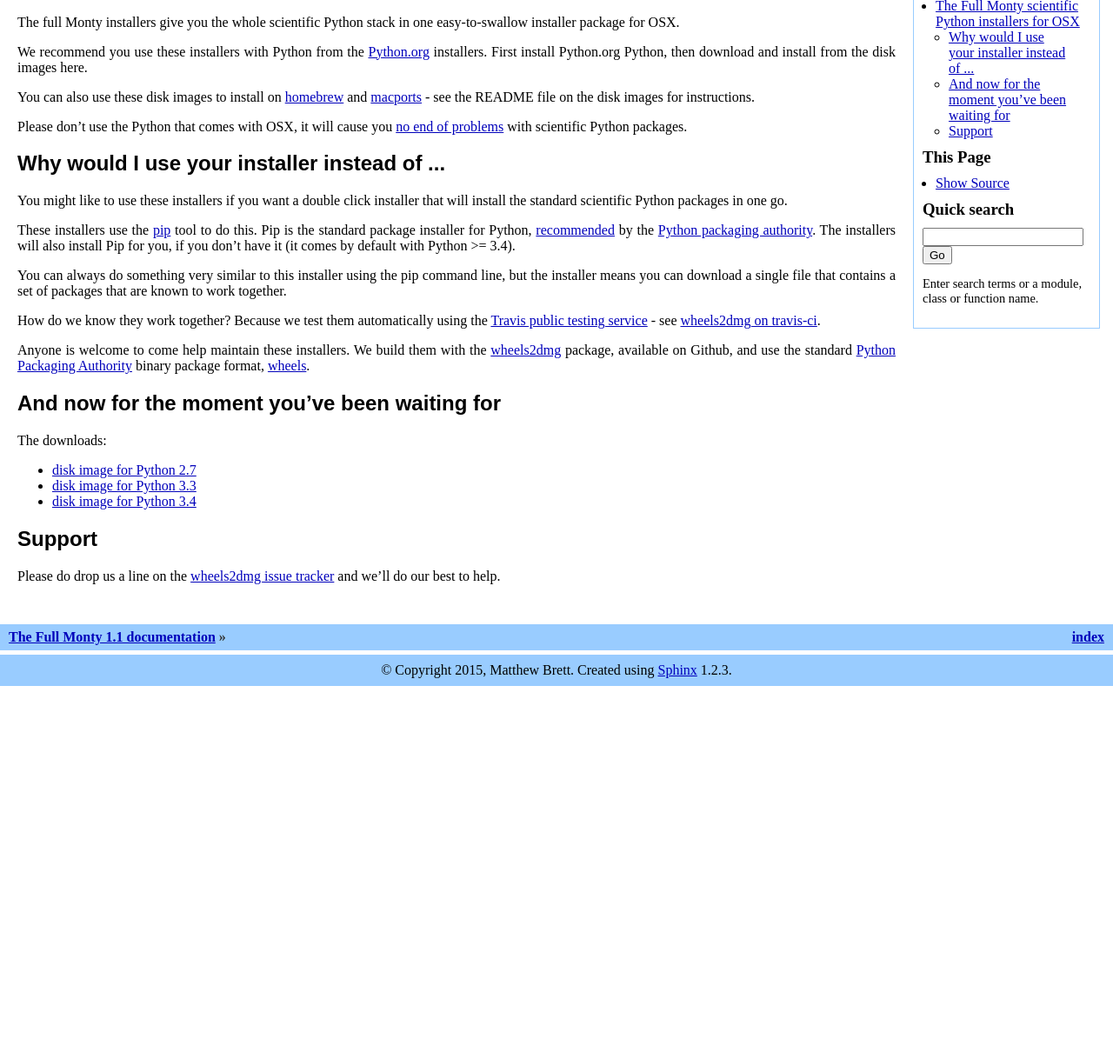
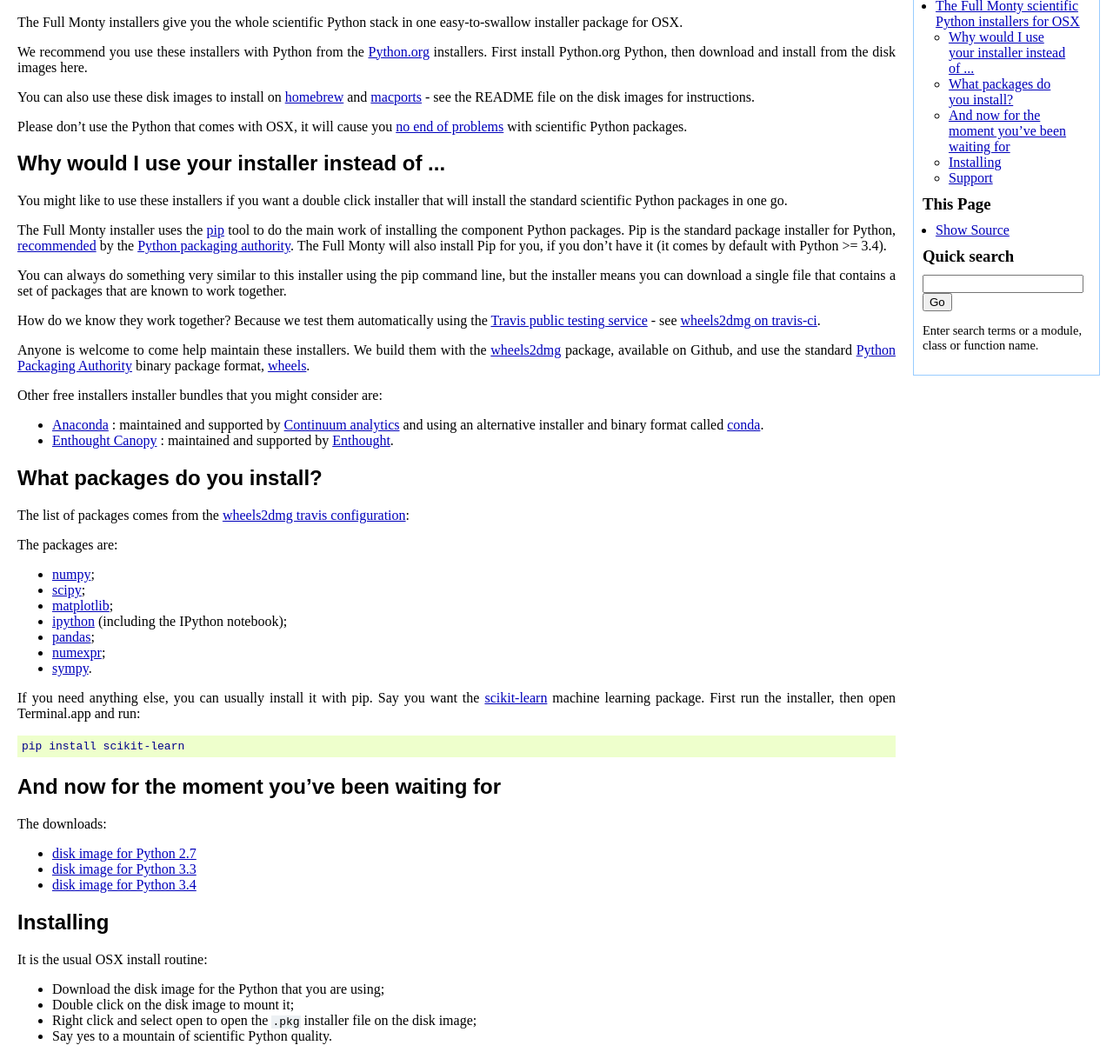
Before and after one commit to FullMonty/fullmonty.github.io, a plain HTML site: page index.html in a window 1280 px wide. Shown: the part 90-1300 px from the top of the page at 87% size. Before the commit the page ends 879 px from the top, so only its background shows below. Drawn offline with nearby package versions, Linux system fonts and the light colour scheme; some packages are replaced by stand-ins of ours.

Commit message:
Expand front page.

```diff
--- a/index.html
+++ b/index.html
@@ -44,7 +44,7 @@
 
   <div class="section" id="the-full-monty-scientific-python-installers-for-osx">
 <h1>The Full Monty scientific Python installers for OSX<a class="headerlink" href="#the-full-monty-scientific-python-installers-for-osx" title="Permalink to this headline">¶</a></h1>
-<p>The full Monty installers give you the whole scientific Python stack in one
+<p>The Full Monty installers give you the whole scientific Python stack in one
 easy-to-swallow installer package for OSX.</p>
 <p>We recommend you use these installers with Python from the <a class="reference external" href="http://www.python.org">Python.org</a>
 installers.  First install Python.org Python, then download and install from
@@ -57,10 +57,11 @@ problems</a> with scientific Python packages.</p>
 <h2>Why would I use your installer instead of ...<a class="headerlink" href="#why-would-i-use-your-installer-instead-of" title="Permalink to this headline">¶</a></h2>
 <p>You might like to use these installers if you want a double click installer
 that will install the standard scientific Python packages in one go.</p>
-<p>These installers use the <a class="reference external" href="https://pip.pypa.io/en/latest/index.html">pip</a> tool to do this.  Pip is the standard
-package installer for Python, <a class="reference external" href="https://python-packaging-user-guide.readthedocs.org/en/latest/current.html">recommended</a> by the
-<a class="reference external" href="https://www.pypa.io/en/latest/">Python packaging authority</a>.  The installers will also install Pip for you,
-if you don&#8217;t have it (it comes by default with Python &gt;= 3.4).</p>
+<p>The Full Monty installer uses the <a class="reference external" href="https://pip.pypa.io/en/latest/index.html">pip</a> tool to do the main work of
+installing the component Python packages.  Pip is the standard package
+installer for Python, <a class="reference external" href="https://python-packaging-user-guide.readthedocs.org/en/latest/current.html">recommended</a> by the <a class="reference external" href="https://www.pypa.io/en/latest/">Python
+packaging authority</a>.  The Full Monty will also install Pip for you, if you
+don&#8217;t have it (it comes by default with Python &gt;= 3.4).</p>
 <p>You can always do something very similar to this installer using the pip
 command line, but the installer means you can download a single file that
 contains a set of packages that are known to work together.</p>
@@ -70,6 +71,32 @@ travis-ci</a>.</p>
 <p>Anyone is welcome to come help maintain these installers.  We build them with
 the <a class="reference external" href="https://github.com/matthew-brett/wheels2dmg">wheels2dmg</a> package, available on Github, and use the standard <a class="reference external" href="https://www.pypa.io/en/latest/">Python
 Packaging Authority</a> binary package format, <a class="reference external" href="http://legacy.python.org/dev/peps/pep-0427">wheels</a>.</p>
+<p>Other free installers installer bundles that you might consider are:</p>
+<ul class="simple">
+<li><a class="reference external" href="https://store.continuum.io/cshop/anaconda">Anaconda</a> : maintained and supported by <a class="reference external" href="http://www.continuum.io">Continuum analytics</a> and using
+an alternative installer and binary format called <a class="reference external" href="http://conda.pydata.org/docs/">conda</a>.</li>
+<li><a class="reference external" href="https://www.enthought.com/products/canopy/">Enthought Canopy</a> : maintained and supported by <a class="reference external" href="https://www.enthought.com/">Enthought</a>.</li>
+</ul>
+</div>
+<div class="section" id="what-packages-do-you-install">
+<h2>What packages do you install?<a class="headerlink" href="#what-packages-do-you-install" title="Permalink to this headline">¶</a></h2>
+<p>The list of packages comes from the <a class="reference external" href="https://github.com/matthew-brett/wheels2dmg/blob/master/.travis.yml">wheels2dmg travis configuration</a>:</p>
+<p>The packages are:</p>
+<ul class="simple">
+<li><a class="reference external" href="http://www.numpy.org">numpy</a>;</li>
+<li><a class="reference external" href="http://www.scipy.org/scipylib/index.html">scipy</a>;</li>
+<li><a class="reference external" href="http://matplotlib.org">matplotlib</a>;</li>
+<li><a class="reference external" href="http://ipython.org">ipython</a> (including the IPython notebook);</li>
+<li><a class="reference external" href="http://pandas.pydata.org">pandas</a>;</li>
+<li><a class="reference external" href="https://github.com/pydata/numexpr">numexpr</a>;</li>
+<li><a class="reference external" href="http://www.sympy.org">sympy</a>.</li>
+</ul>
+<p>If you need anything else, you can usually install it with pip.  Say you want
+the <a class="reference external" href="http://scikit-learn.org">scikit-learn</a> machine learning package.  First run the installer, then
+open Terminal.app and run:</p>
+<div class="highlight-python"><div class="highlight"><pre>pip install scikit-learn
+</pre></div>
+</div>
 </div>
 <div class="section" id="and-now-for-the-moment-you-ve-been-waiting-for">
 <h2>And now for the moment you&#8217;ve been waiting for<a class="headerlink" href="#and-now-for-the-moment-you-ve-been-waiting-for" title="Permalink to this headline">¶</a></h2>
@@ -78,6 +105,17 @@ Packaging Authority</a> binary package format, <a class="reference external" hre
 <li><a class="reference external" href="https://3f23b170c54c2533c070-1c8a9b3114517dc5fe17b7c3f8c63a43.ssl.cf2.rackcdn.com/scipy-stack-py27-1.1.dmg">disk image for Python 2.7</a></li>
 <li><a class="reference external" href="https://3f23b170c54c2533c070-1c8a9b3114517dc5fe17b7c3f8c63a43.ssl.cf2.rackcdn.com/scipy-stack-py33-1.1.dmg">disk image for Python 3.3</a></li>
 <li><a class="reference external" href="https://3f23b170c54c2533c070-1c8a9b3114517dc5fe17b7c3f8c63a43.ssl.cf2.rackcdn.com/scipy-stack-py34-1.1.dmg">disk image for Python 3.4</a></li>
+</ul>
+</div>
+<div class="section" id="installing">
+<h2>Installing<a class="headerlink" href="#installing" title="Permalink to this headline">¶</a></h2>
+<p>It is the usual OSX install routine:</p>
+<ul class="simple">
+<li>Download the disk image for the Python that you are using;</li>
+<li>Double click on the disk image to mount it;</li>
+<li>Right click and select open to open the <tt class="docutils literal"><span class="pre">.pkg</span></tt> installer file on the disk
+image;</li>
+<li>Say yes to a mountain of scientific Python quality.</li>
 </ul>
 </div>
 <div class="section" id="support">
@@ -97,7 +135,9 @@ best to help.</p>
   <ul>
 <li><a class="reference internal" href="#">The Full Monty scientific Python installers for OSX</a><ul>
 <li><a class="reference internal" href="#why-would-i-use-your-installer-instead-of">Why would I use your installer instead of ...</a></li>
+<li><a class="reference internal" href="#what-packages-do-you-install">What packages do you install?</a></li>
 <li><a class="reference internal" href="#and-now-for-the-moment-you-ve-been-waiting-for">And now for the moment you&#8217;ve been waiting for</a></li>
+<li><a class="reference internal" href="#installing">Installing</a></li>
 <li><a class="reference internal" href="#support">Support</a></li>
 </ul>
 </li>
--- a/searchindex.js
+++ b/searchindex.js
@@ -1 +1 @@
-Search.setIndex({envversion:42,terms:{pleas:0,wheels2dmg:0,set:0,swallow:0,want:0,give:0,readm:0,becaus:0,automat:0,packag:0,instruct:0,first:0,file:0,homebrew:0,download:0,our:0,disk:0,click:0,best:0,help:0,alwai:0,from:0,welcom:0,easi:0,author:0,someth:0,doubl:0,work:0,avail:0,also:0,macport:0,anyon:0,build:0,recommend:0,test:0,binari:0,tracker:0,might:0,imag:0,singl:0,caus:0,wheel:0,them:0,thi:0,thei:0,format:0,travi:0,tool:0,end:0,here:0,standard:0,how:0,pip:0,togeth:0,veri:0,org:0,line:0,come:0,stack:0,known:0,github:0,don:0,like:0,"default":0,whole:0,servic:0,drop:0,see:0,"public":0,issu:0,maintain:0,command:0,can:0,have:0,contain:0,problem:0,mean:0,similar:0,know:0},objtypes:{},objnames:{},filenames:["index"],titles:["The Full Monty scientific Python installers for OSX"],objects:{},titleterms:{osx:0,full:0,would:0,scientif:0,python:0,support:0,monti:0,why:0,moment:0,been:0,instal:0,instead:0,you:0,now:0,your:0,wait:0}})
+Search.setIndex({envversion:42,terms:{help:0,becaus:0,pkg:0,numexpr:0,disk:0,easi:0,binari:0,sympi:0,configur:0,macport:0,els:0,main:0,might:0,them:0,scipi:0,thei:0,format:0,know:0,veri:0,like:0,continuum:0,anyth:0,drop:0,list:0,contain:0,mount:0,mean:0,pleas:0,machin:0,set:0,see:0,anaconda:0,download:0,our:0,click:0,best:0,enthought:0,someth:0,tracker:0,"public":0,altern:0,run:0,here:0,standard:0,conda:0,free:0,ipython:0,org:0,come:0,canopi:0,swallow:0,whole:0,first:0,routin:0,app:0,qualiti:0,automat:0,instruct:0,right:0,homebrew:0,open:0,select:0,avail:0,from:0,doubl:0,numpi:0,compon:0,call:0,includ:0,recommend:0,termin:0,caus:0,wheels2dmg:0,travi:0,imag:0,scikit:0,togeth:0,known:0,line:0,also:0,analyt:0,"default":0,servic:0,work:0,can:0,learn:0,problem:0,similar:0,sai:0,file:0,give:0,readm:0,pip:0,have:0,need:0,alwai:0,end:0,welcom:0,want:0,author:0,panda:0,how:0,other:0,anyon:0,build:0,test:0,bundl:0,singl:0,wheel:0,mountain:0,tool:0,notebook:0,consid:0,stack:0,matplotlib:0,github:0,don:0,issu:0,maintain:0,command:0,thi:0,usual:0},objtypes:{},objnames:{},filenames:["index"],titles:["The Full Monty scientific Python installers for OSX"],objects:{},titleterms:{osx:0,what:0,full:0,would:0,scientif:0,python:0,support:0,monti:0,why:0,packag:0,moment:0,been:0,instal:0,instead:0,you:0,now:0,your:0,wait:0}})
```
Also changed, not shown: _sources/index.txt.
